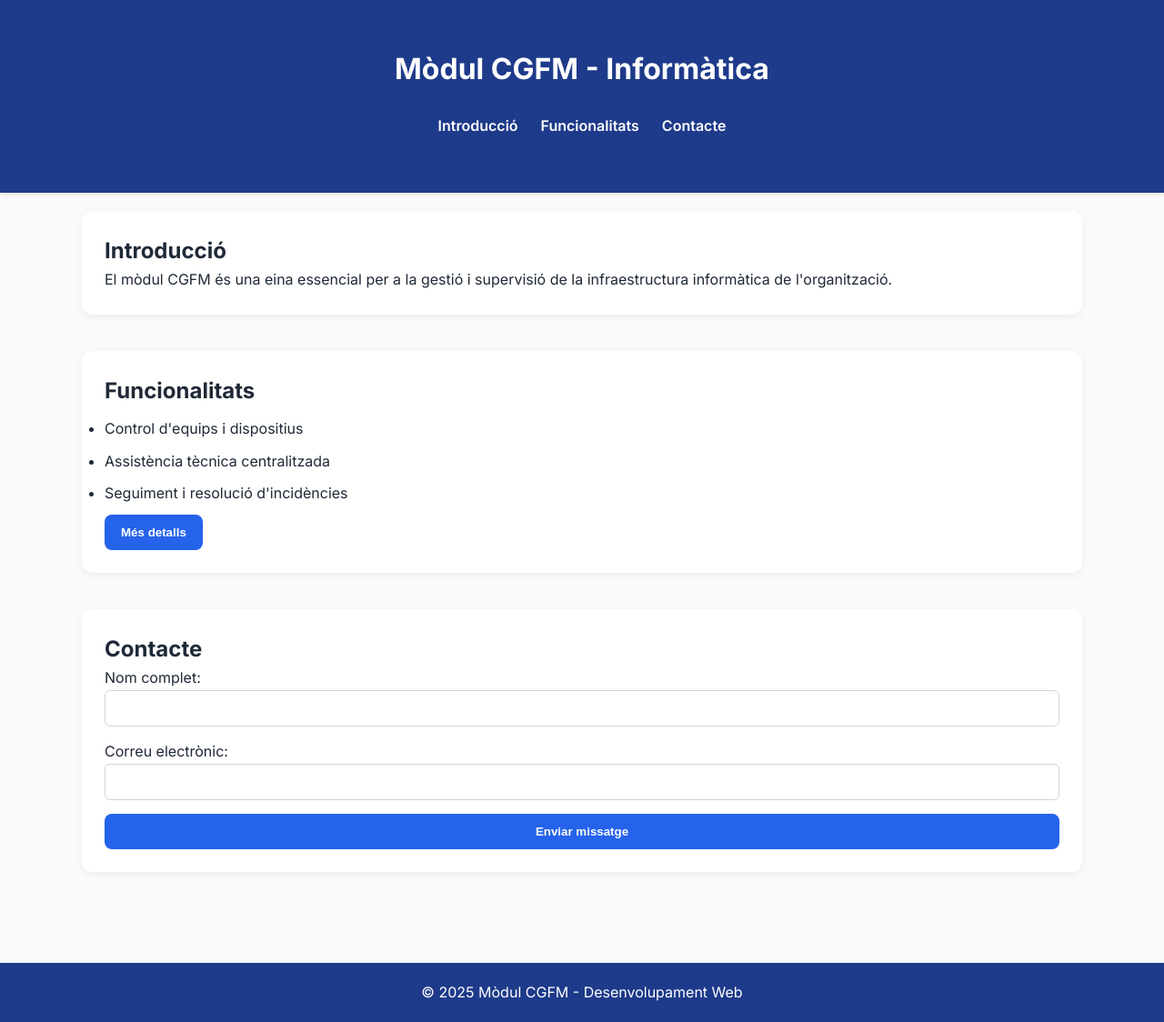
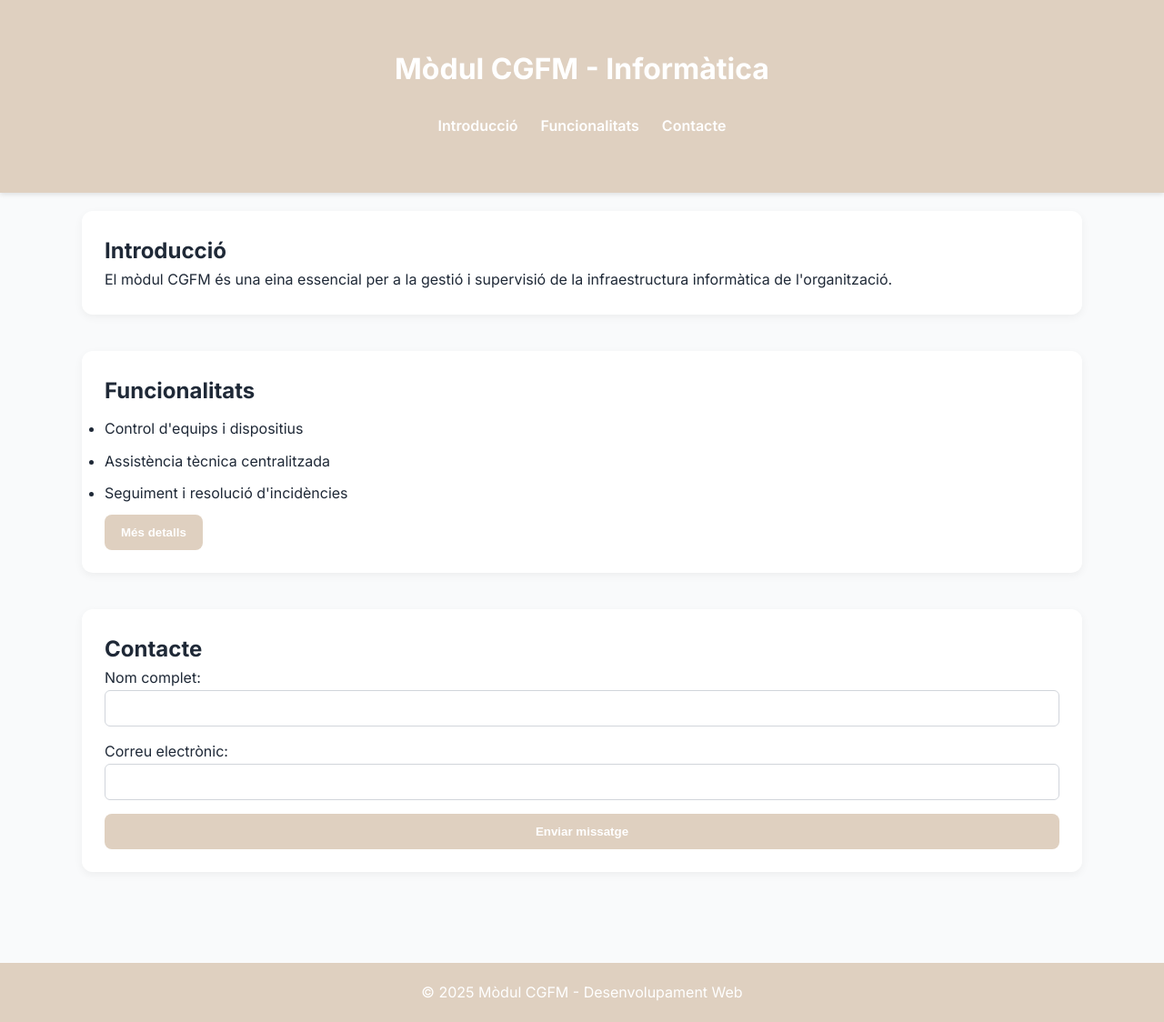
Before and after one commit to Calabuig27/telegram-web-app, a plain HTML site: page index.html in a window 1280 px wide. Shown: the whole page at 91% size. Drawn offline with Linux system fonts and the light colour scheme.

Commit message:
Update styles.css

```diff
--- a/styles.css
+++ b/styles.css
@@ -19,7 +19,7 @@ body {
 }
 
 header {
-  background: #1e3a8a;
+  background: #dfd0c0;
   color: white;
   padding: 30px 0;
   box-shadow: 0 2px 5px rgba(0,0,0,0.1);
@@ -68,7 +68,7 @@ ul li {
 }
 
 button {
-  background-color: #2563eb;
+  background-color: #dfd0c0;
   color: white;
   padding: 12px 18px;
   border: none;
@@ -103,7 +103,7 @@ input[type="email"] {
 
 footer {
   text-align: center;
-  background-color: #1e3a8a;
+  background-color: #dfd0c0;
   color: white;
   padding: 20px 0;
   margin-top: 40px;
```
